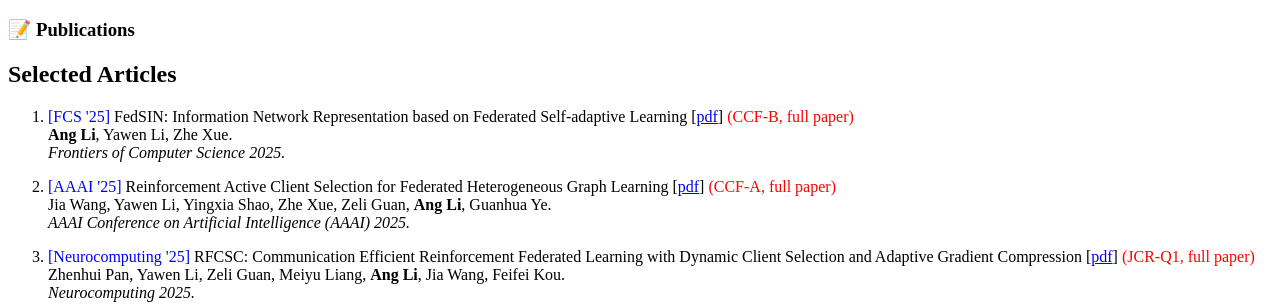
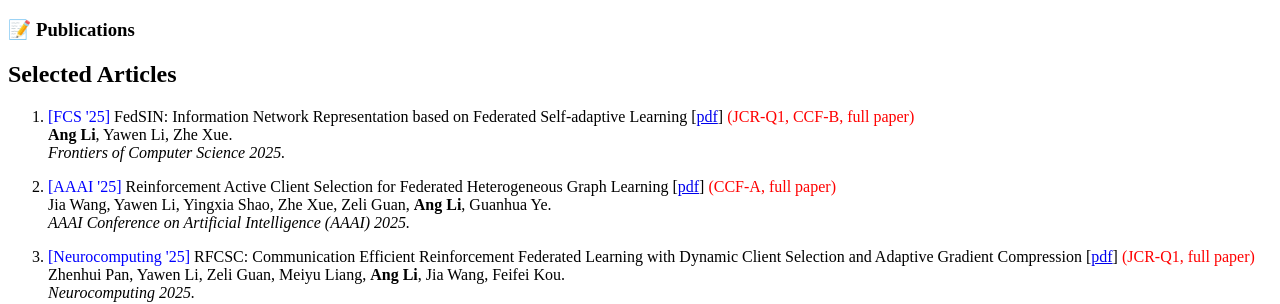
Before and after one commit to chris-Ang-li/chris-Ang-li.github.io, a Jekyll site: the page built from _pages/includes/pub.md, in a window 1280 px wide. Shown: the part 349-653 px from the top of the page. Built offline with Jekyll 4.4.1, drawn with Linux system fonts in a browser that asks for light colours; our own code applies the rules of GitHub Pages for plain Markdown files.

Commit message:
Update pub.md

```diff
--- a/_pages/includes/pub.md
+++ b/_pages/includes/pub.md
@@ -4,7 +4,7 @@
 <h2>Selected Articles</h2>
 <ol start=1>
   <li>
-    <p><font color="blue">[FCS '25]</font> FedSIN: Information Network Representation based on Federated Self-adaptive Learning [<a href="https://journal.hep.com.cn/fcs/EN/10.1007/s11704-025-40529-8">pdf</a>] <font color="red">(CCF-B, full paper)</font>
+    <p><font color="blue">[FCS '25]</font> FedSIN: Information Network Representation based on Federated Self-adaptive Learning [<a href="https://journal.hep.com.cn/fcs/EN/10.1007/s11704-025-40529-8">pdf</a>] <font color="red">(JCR-Q1, CCF-B, full paper)</font>
       <br>
       <b>Ang Li</b>, Yawen Li, Zhe Xue.<br>
       <i>Frontiers of Computer Science 2025.</i> <br>
```
